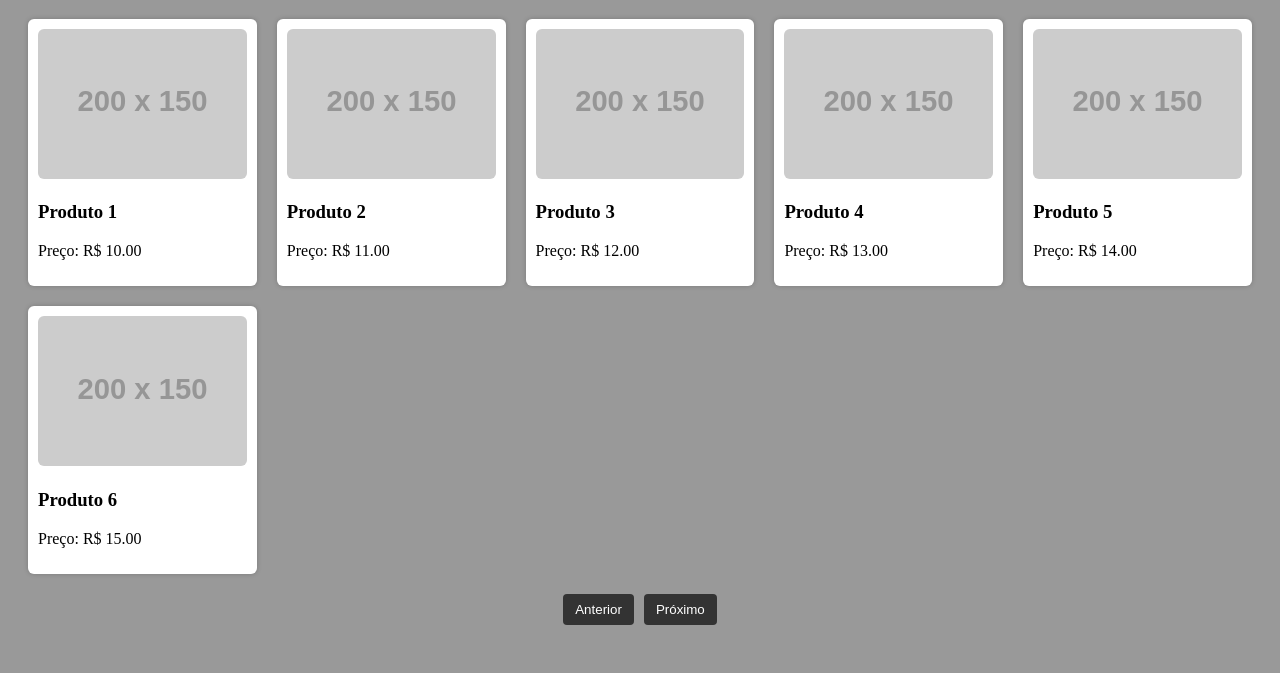
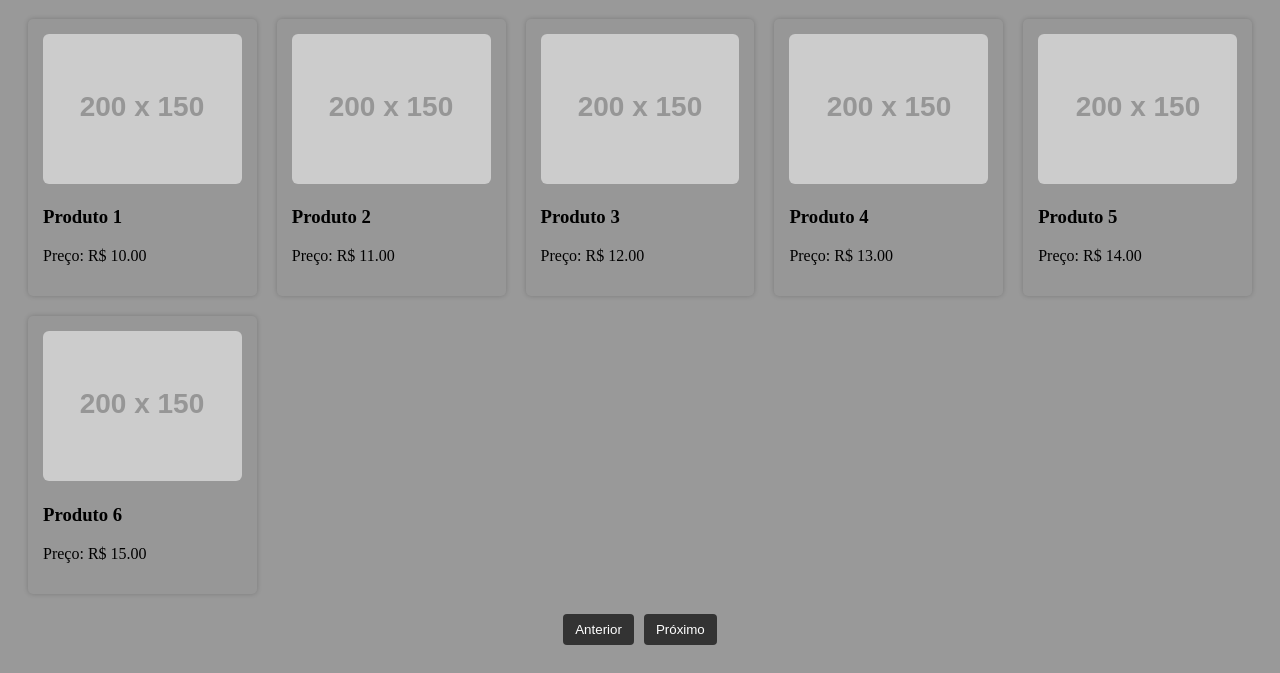
Before and after one commit to LukaAnders/Projeto-1, a plain HTML site: page index.html in a window 1280 px wide. Both pictures are taken after a click on the link "Produtos". Shown: the part 176-849 px from the top of the page. Drawn offline with Linux system fonts and the light colour scheme; placeholder pictures from the web are drawn by us.

Commit message:
style(styles.css): alteração do tamanho
- alteração na cor
- alteração no padding
- alteração na margen

```diff
--- a/styles.css
+++ b/styles.css
@@ -36,9 +36,10 @@ gap: 20px;
 
 
 .produto-card {
-background-color: white;
-padding: 10px;
-border-radius: 6px;
+margin: auto;
+background-color: rgb(151, 151, 151);
+padding: 15px;
+border-radius: 5px;
 box-shadow: 0 0 5px rgba(0,0,0,0.2);
 }
 
```
